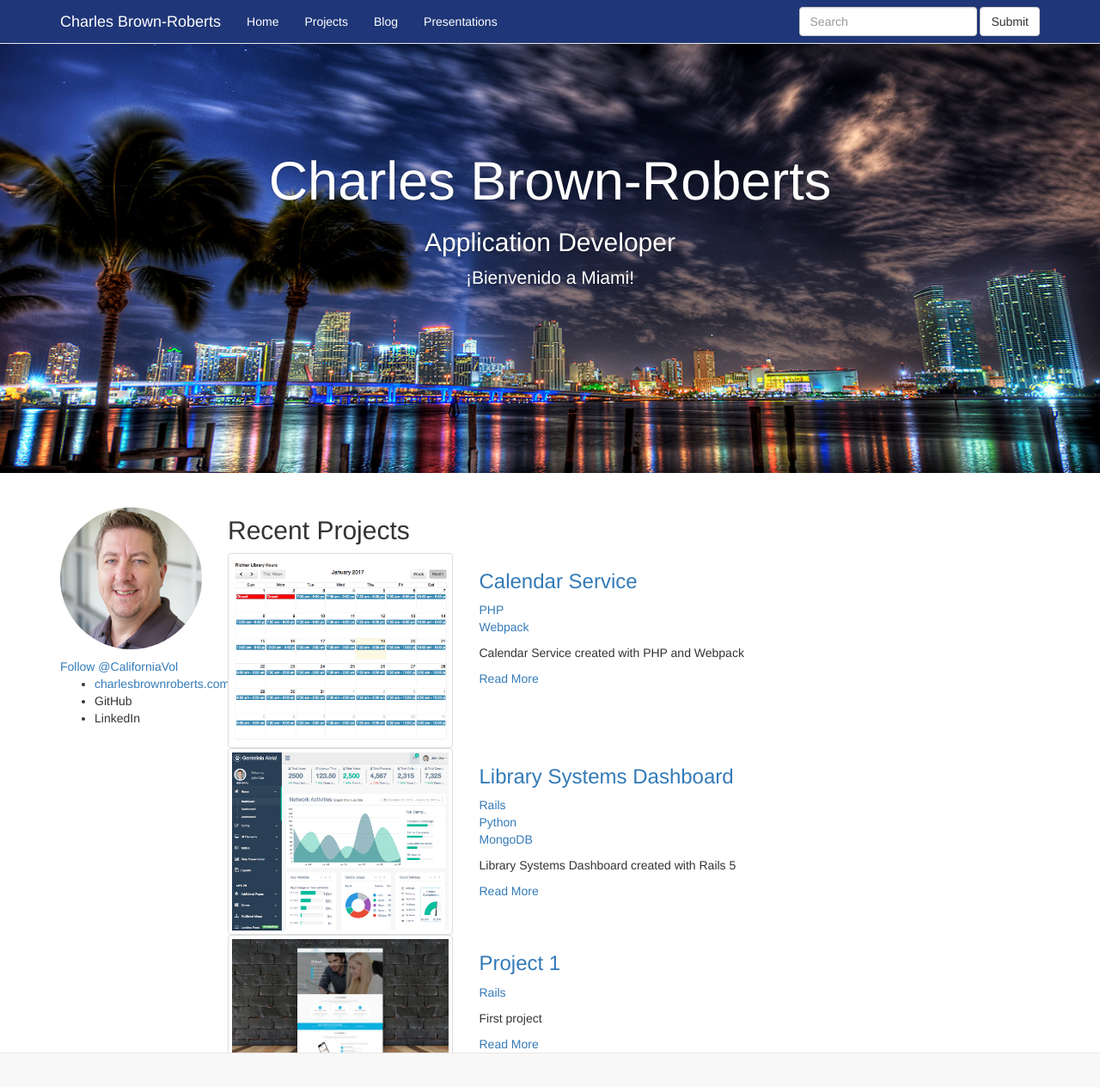
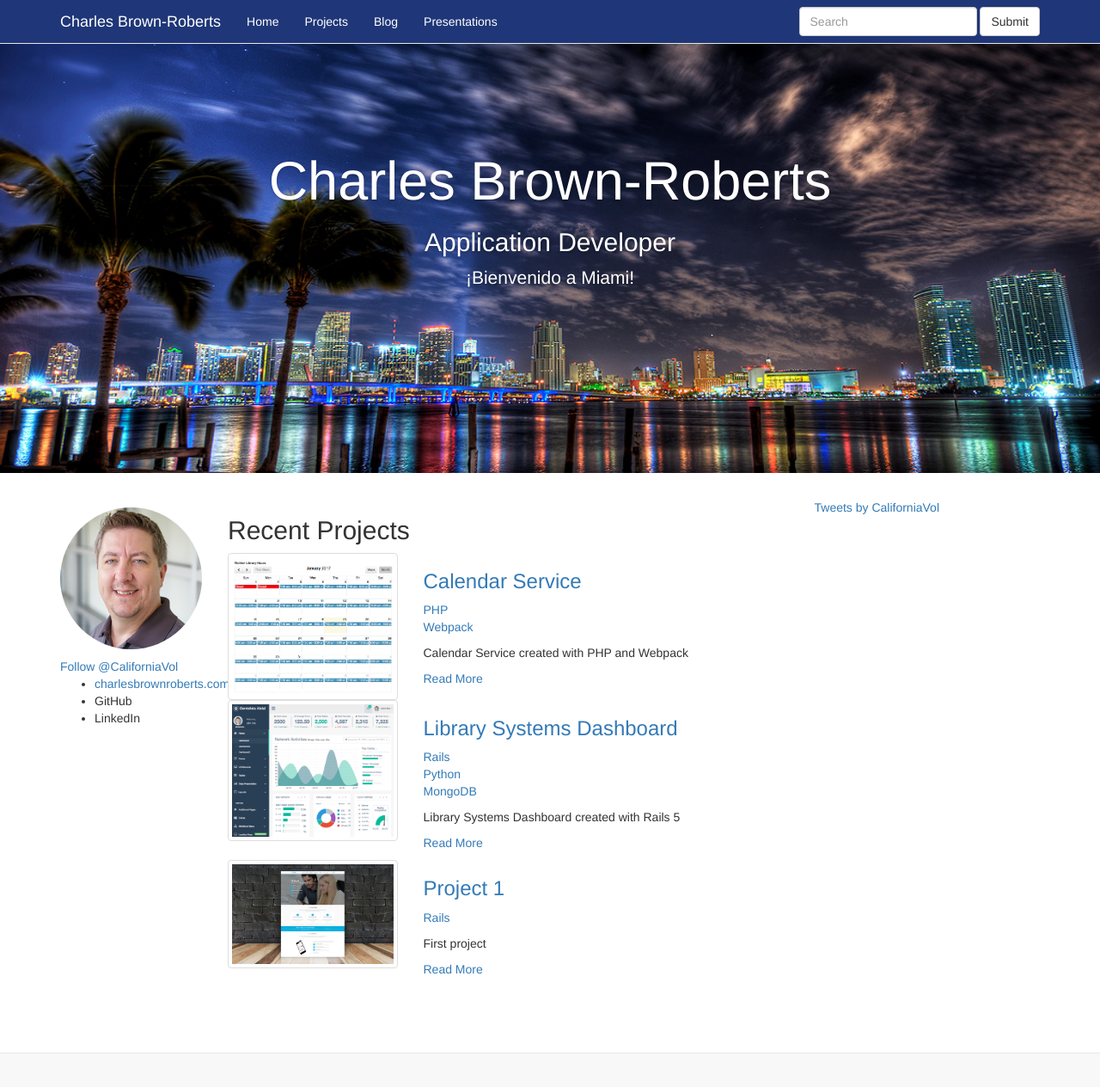
Before and after one commit to cgb37/cgb37.github.io, a Jekyll site: the page built from index.html, in a window 1280 px wide and 1274 px high. Shown: the top 1264 px of the window at 86% size. Built offline with Jekyll 4.4.1, drawn with Linux system fonts in a browser that asks for light colours; nearby versions of some CDN libraries; a script that is not in the unit is left out; comment, search, counter and statistics services are not loaded.

Commit message:
WIP index layout

```diff
--- a/index.html
+++ b/index.html
@@ -21,7 +21,7 @@
             {% include profile.html %}
         </div>
 
-        <div class="col-lg-9">
+        <div class="col-lg-7">
             <h2>Recent Projects</h2>
             {% for post in site.categories.project limit:10 %}
             <div class="image-box style-3-b">
```
